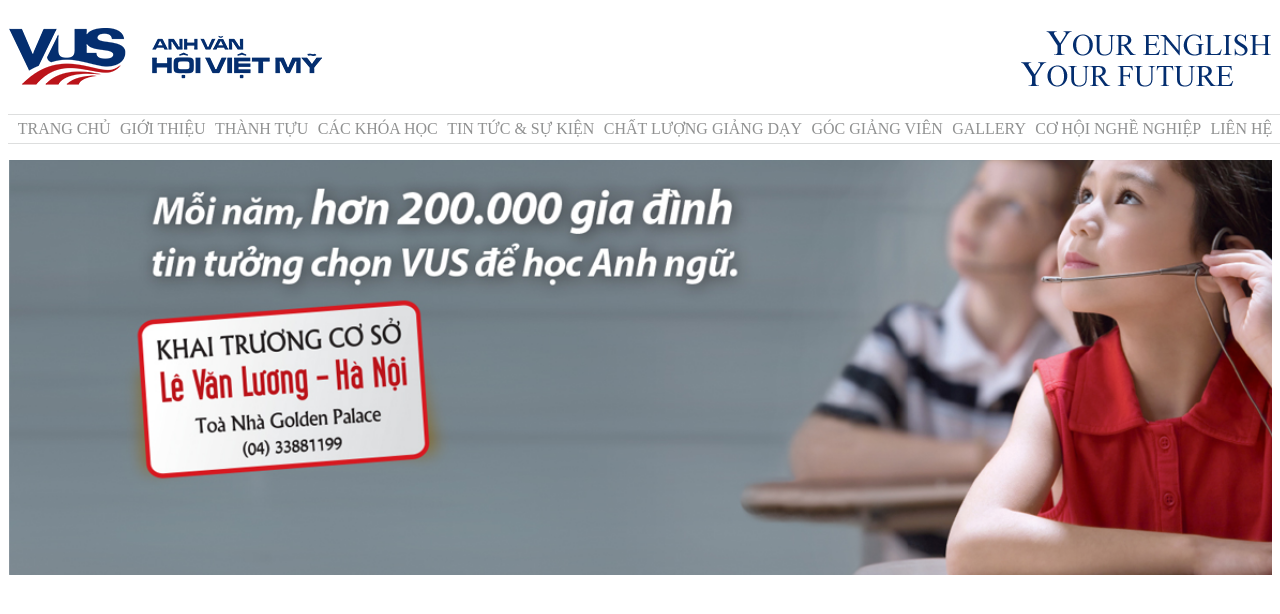
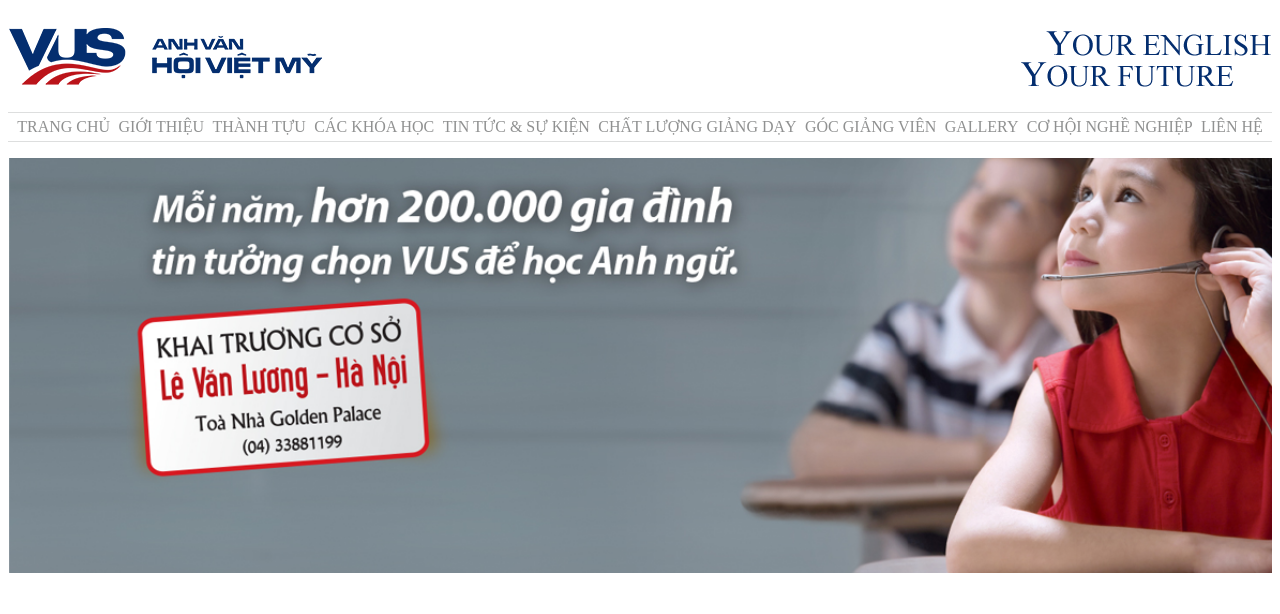
Before and after one commit to NoTimeToDie-debug/VUS_Web, a plain HTML site: page index.html in a window 1280 px wide. Drawn offline with Linux system fonts and the light colour scheme.

Commit message:
add class clear_both

```diff
--- a/css/style.css
+++ b/css/style.css
@@ -7,9 +7,8 @@
     float: right;
 }
 
-#header .header_container {
-    width: 100%;
-    height: 90px;
+.clear_both {
+    clear: both;
 }
 
 #header .logo {
@@ -21,7 +20,6 @@
 }
 
 #header ul {
-    width: 100%;
     display: flex;
     justify-content: space-around;
     padding: 5px;
@@ -36,11 +34,6 @@
 }
 
 /* Carousel */
-#carousel {
-    width: 100%;
-    height: 200px;
-}
-
 #carousel img {
     width: 100%;
     background-size: cover;
--- a/index.html
+++ b/index.html
@@ -19,6 +19,7 @@
             <div class="slogan float_right">
                 <img src="./images/slogan.png" alt="" class="float_right">
             </div>
+            <div class="clear_both"></div>
         </div>
         <ul>
             <li><a href="#">TRANG CHỦ</a></li>
```
